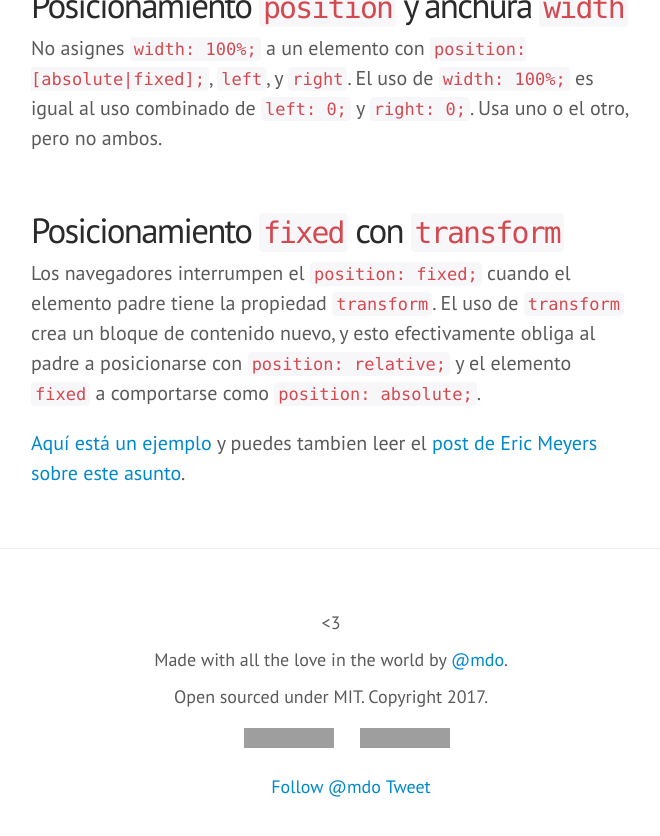
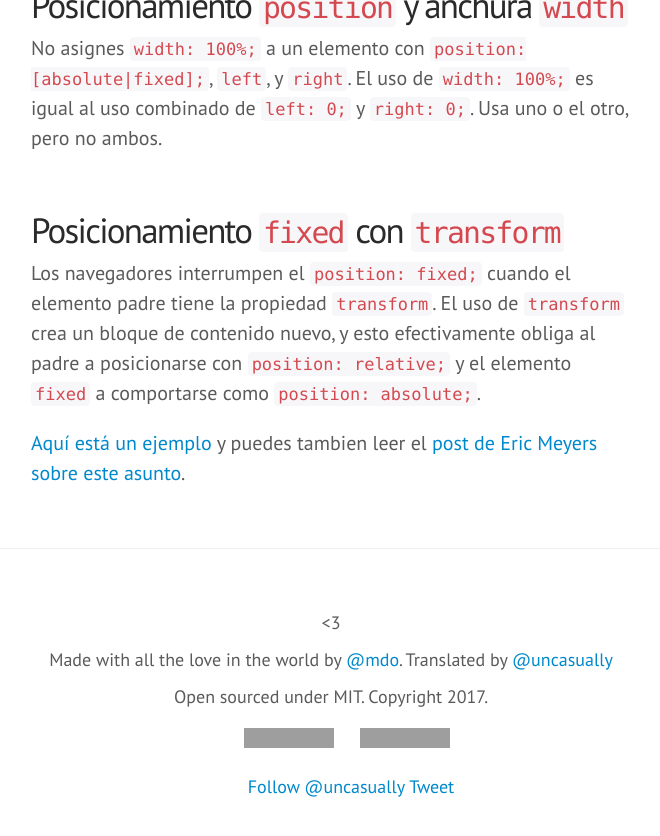
Before and after one commit to aauri/wtf-html-y-css, a Jekyll site: the page built from index.md, in a window 1280 px wide and 900 px high, scrolled down 9167 px. Shown: the top 836 px of the window, without its empty margins (309-969 px from the left). Built offline with Jekyll 4.4.1, drawn with Linux system fonts in a browser that asks for light colours; some web fonts are replaced; Markdown is read by kramdown in place of the engine named in the settings; comment, search, counter and statistics services are not loaded; our own code applies the rules of GitHub Pages for plain Markdown files; grey boxes are pictures that could not be loaded.

Commit message:
Update footer.html

```diff
--- a/_includes/footer.html
+++ b/_includes/footer.html
@@ -1,6 +1,6 @@
 <footer class="footer">
   <p>&lt;3</p>
-  <p>Made with all the love in the world by <a href="{{ site.twitter }}">@mdo</a>.</p>
+  <p>Made with all the love in the world by <a href="http://twitter.com/mdo">@mdo</a>. Translated by <a href="{{ site.twitter }}">@uncasually</a></p>
   <p>Open sourced under MIT. Copyright {{ site.time | date: '%Y' }}.</p>
 
   <ul class="quick-links">
@@ -13,7 +13,7 @@
   </ul>
   <ul class="quick-links">
     <li class="follow-btn">
-      <a href="{{ site.twitter }}" class="twitter-follow-button" data-link-color="#0069D6" data-show-count="true">Follow @mdo</a>
+      <a href="{{ site.twitter }}" class="twitter-follow-button" data-link-color="#0069D6" data-show-count="true">Follow @uncasually</a>
     </li>
     <li class="tweet-btn">
       <a href="https://twitter.com/share" class="twitter-share-button" data-url="http://wtfhtmlcss.com/" data-count="horizontal" data-via="mdo">Tweet</a>
```
